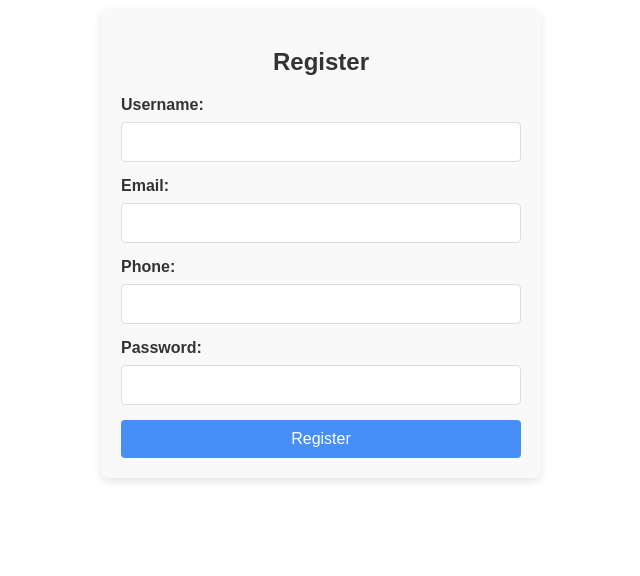
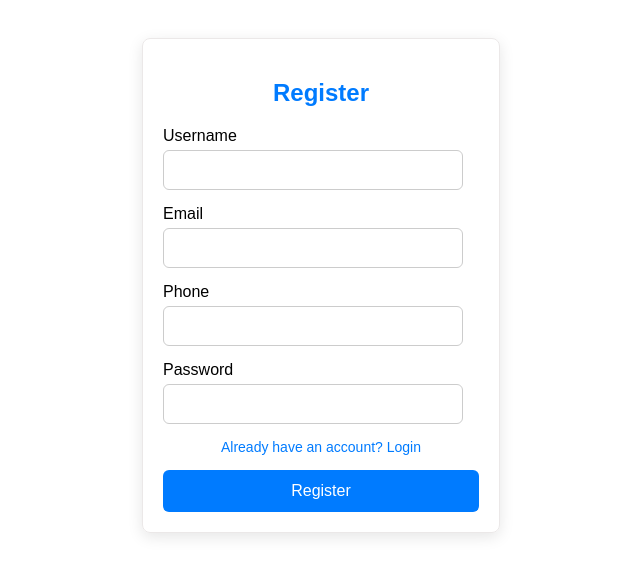
Before and after one commit to Fatma-KGamal/Shipping-System-Tools3, an Angular app in the folder my-app/: page /register in a window 1280 px wide. Shown: the top 576 px of the page, without its empty margins (319-959 px from the left). Built offline with nearby package versions, Linux system fonts and the light colour scheme.

Commit message:
Error Handling

```diff
--- a/my-app/src/app/app.module.ts
+++ b/my-app/src/app/app.module.ts
@@ -3,7 +3,7 @@ import { NgModule } from '@angular/core';
 import { BrowserModule } from '@angular/platform-browser';
 import { HttpClientModule } from '@angular/common/http';
 import { FormsModule } from '@angular/forms';
-import { AppRoutingModule } from './app-routing.module';  // Import AppRoutingModule
+import { AppRoutingModule } from './app-routing.module';
 
 import { AppComponent } from './app.component';
 import { RegisterComponent } from './register/register.component';
@@ -19,7 +19,7 @@ import { LoginComponent } from './login/login.component';
     BrowserModule,
     HttpClientModule,
     FormsModule,
-    AppRoutingModule  // Include the AppRoutingModule here
+    AppRoutingModule
   ],
   providers: [],
   bootstrap: [AppComponent]
--- /dev/null
+++ b/my-app/src/app/auth.service.ts
@@ -0,0 +1,20 @@
+import { Injectable } from '@angular/core';
+import { HttpClient } from '@angular/common/http';
+import { Observable } from 'rxjs';
+
+@Injectable({
+  providedIn: 'root'
+})
+export class AuthService {
+  private apiUrl = 'http://localhost:4300';
+
+  constructor(private http: HttpClient) {}
+
+  register(user: any): Observable<any> {
+    return this.http.post(`${this.apiUrl}/register`, user);
+  }
+
+  login(credentials: any): Observable<any> {
+    return this.http.post(`${this.apiUrl}/login`, credentials);
+  }
+}
--- a/my-app/src/app/login/login.component.css
+++ b/my-app/src/app/login/login.component.css
@@ -1,84 +1,85 @@
-/* Style for the container div */
-div {
-    max-width: 400px;
-    margin: 0 auto;
-    padding: 20px;
-    background-color: #f9f9f9;
-    border-radius: 8px;
-    box-shadow: 0 4px 8px rgba(0, 0, 0, 0.1);
+.login-container,
+.container {
+  font-family: Arial, sans-serif;
+  width: 50%;
+  margin: 0 auto;
+  padding: 30px;
 }
 
-/* Styling for the form */
-form {
-    display: flex;
-    flex-direction: column;
+.container {
+  box-shadow: 0 4px 15px rgba(0, 0, 0, 0.1);
+  border: 1px solid rgb(235, 232, 232);
+  border-radius: 8px;
+  padding: 20px;
 }
 
-/* Style for the headings */
 h2 {
-    text-align: center;
-    font-family: 'Mulish', sans-serif;
-    color: #333;
-    margin-bottom: 20px;
+  text-align: center;
+  color: #007bff;
+  margin-bottom: 20px;
 }
 
-/* Label styling */
-label {
-    font-family: 'Mulish', sans-serif;
-    font-weight: bold;
-    margin-bottom: 8px;
-    color: #333;
+.form-group {
+  margin-bottom: 20px;
 }
 
-/* Style for input fields */
 input[type="text"],
 input[type="password"] {
-    padding: 10px;
-    margin-bottom: 15px;
-    border: 1px solid #ddd;
-    border-radius: 4px;
-    font-family: 'Mulish', sans-serif;
-    font-size: 16px;
-    transition: border-color 0.3s ease;
+  width: 95%;
+  padding: 10px;
+  border: 1px solid #ccc;
+  border-radius: 6px;
+  box-sizing: border-box;
+  margin-top: 5px;
+  font-size: 16px;
 }
 
-/* Change border color on focus */
-input[type="text"]:focus,
-input[type="password"]:focus {
-    border-color: #458ff6;
-    outline: none;
+input:focus {
+  outline: none;
+  border-color: #007bff;
+  box-shadow: 0 0 5px rgba(0, 123, 255, 0.5);
 }
 
-/* Button styling */
 button {
-    padding: 10px;
-    background-color: #458ff6;
-    color: white;
-    font-family: 'Mulish', sans-serif;
-    font-size: 16px;
-    border: none;
-    border-radius: 4px;
-    cursor: pointer;
-    transition: background-color 0.3s ease;
+  background-color: #007bff;
+  color: white;
+  padding: 12px;
+  border: none;
+  border-radius: 6px;
+  cursor: pointer;
+  width: 100%;
+  font-size: 16px;
+  margin-top: 15px;
 }
 
-/* Change button background on hover */
 button:hover {
-    background-color: #356cb3;
+  background-color: #80aacf;
+  color: black;
 }
 
-/* Responsive design */
-@media (max-width: 500px) {
-    div {
-        padding: 15px;
-    }
+a {
+  text-decoration: none;
+  color: #007bff;
+  display: block;
+  text-align: center;
+  margin-top: 15px;
+  font-size: 14px;
+}
 
-    input[type="text"],
-    input[type="password"] {
-        font-size: 14px;
-    }
+a:hover {
+  text-decoration: underline;
+}
 
-    button {
-        font-size: 14px;
-    }
+.success-message {
+  color: #28a745;
+  font-size: 16px;
+  text-align: center;
+  margin-top: 10px;
 }
+
+.error-message {
+  color: #dc3545;
+  font-size: 14px;
+  margin-top: 5px;
+  padding: 5px;
+}
--- a/my-app/src/app/login/login.component.html
+++ b/my-app/src/app/login/login.component.html
@@ -1,14 +1,21 @@
-<!-- src/app/login/login.component.html -->
-<div>
+<div class="login-container">
+  <div class="container">
     <h2>Login</h2>
     <form (ngSubmit)="onSubmit()">
-<!--        <label for="username">Username:</label> -->
-        <label for = "email">Email:</label>
-        <input type="text" id="email" [(ngModel)]="email" name="email" required>
+      <div class="form-group">
+        <label for="email">Email</label>
+        <input type="text" id="email" [(ngModel)]="email" name="email" />
+        <div *ngIf="errorMessages.email" class="error-message">{{ errorMessages.email }}</div>
+      </div>
+      <div class="form-group">
+        <label for="password">Password</label>
+        <input type="password" id="password" [(ngModel)]="password" name="password" />
+        <div *ngIf="errorMessages.password" class="error-message">{{ errorMessages.password }}</div>
+      </div>
+      <a routerLink="/register">Don't have an account? Register</a>
+      <button type="submit">Login</button>
 
-        <label for="password">Password:</label>
-        <input type="password" id="password" [(ngModel)]="password" name="password" required>
-
-        <button type="submit">Login</button>
+      <div *ngIf="successMessage" class="success-message">{{ successMessage }}</div>
     </form>
+  </div>
 </div>
--- a/my-app/src/app/register/register.component.css
+++ b/my-app/src/app/register/register.component.css
@@ -1,90 +1,89 @@
-/* Style for the container div */
-div {
-    max-width: 400px;
-    margin: 0 auto;
-    padding: 20px;
-    background-color: #f9f9f9;
-    border-radius: 8px;
-    box-shadow: 0 4px 8px rgba(0, 0, 0, 0.1);
+.registration-container,
+.container {
+  font-family: Arial, sans-serif;
+  width: 50%;
+  margin: 0 auto;
+  padding: 30px;
+
 }
 
-/* Styling for the form */
-form {
-    display: flex;
-    flex-direction: column;
+.container {
+  box-shadow: 0 4px 15px rgba(0, 0, 0, 0.1);
+  border: 1px solid rgb(235, 232, 232);
+  border-radius: 8px;
+  padding: 20px;
 }
 
-/* Style for the headings */
 h2 {
-    text-align: center;
-    font-family: 'Mulish', sans-serif;
-    color: #333;
-    margin-bottom: 20px;
+  text-align: center;
+  color: #007bff;
+  margin-bottom: 20px;
 }
 
-/* Label styling */
-label {
-    font-family: 'Mulish', sans-serif;
-    font-weight: bold;
-    margin-bottom: 8px;
-    color: #333;
+.form-group {
+  margin-bottom: 15px;
 }
 
-/* Style for input fields */
 input[type="text"],
 input[type="email"],
-input[type="tel"],
 input[type="password"] {
-    padding: 10px;
-    margin-bottom: 15px;
-    border: 1px solid #ddd;
-    border-radius: 4px;
-    font-family: 'Mulish', sans-serif;
-    font-size: 16px;
-    transition: border-color 0.3s ease;
+  width: 95%;
+  padding: 10px;
+  border: 1px solid #ccc;
+  border-radius: 6px;
+  box-sizing: border-box;
+  margin-top: 5px;
+  font-size: 16px;
 }
 
-/* Change border color on focus */
-input[type="text"]:focus,
-input[type="email"]:focus,
-input[type="tel"]:focus,
-input[type="password"]:focus {
-    border-color: #458ff6;
-    outline: none;
+input:focus {
+  outline: none;
+  border-color: #007bff;
+  box-shadow: 0 0 5px rgba(0, 123, 255, 0.5);
 }
 
-/* Button styling */
 button {
-    padding: 10px;
-    background-color: #458ff6;
-    color: white;
-    font-family: 'Mulish', sans-serif;
-    font-size: 16px;
-    border: none;
-    border-radius: 4px;
-    cursor: pointer;
-    transition: background-color 0.3s ease;
+  background-color: #007bff;
+  color: white;
+  padding: 12px;
+  border: none;
+  border-radius: 6px;
+  cursor: pointer;
+  width: 100%;
+  font-size: 16px;
+  margin-top: 15px;
 }
 
-/* Change button background on hover */
 button:hover {
-    background-color: #356cb3;
+  background-color: #80aacf;
+  color: black;
 }
 
-/* Responsive design */
-@media (max-width: 500px) {
-    div {
-        padding: 15px;
-    }
+a {
+  text-decoration: none;
+  color: #007bff;
+  display: block;
+  text-align: center;
+  margin-top: 15px;
+  font-size: 14px;
 
-    input[type="text"],
-    input[type="email"],
-    input[type="tel"],
-    input[type="password"] {
-        font-size: 14px;
-    }
+}
 
-    button {
-        font-size: 14px;
-    }
+a:hover {
+  text-decoration: underline;
 }
+
+
+.success-message {
+  color: #28a745;
+  font-size: 16px;
+  text-align: center;
+  margin-top: 10px;
+}
+
+.error-message {
+  color: #dc3545;
+  font-size: 14px;
+  margin-top: 5px;
+  padding: 5px;
+}
--- a/my-app/src/app/register/register.component.html
+++ b/my-app/src/app/register/register.component.html
@@ -1,18 +1,37 @@
-<div>
+<div class="registration-container">
+  <div class="container">
     <h2>Register</h2>
+
     <form (ngSubmit)="onSubmit()">
+      <div class="form-group">
+        <label for="username">Username</label>
+        <input type="text" id="username" [(ngModel)]="username" name="username" required />
+        <div *ngIf="errorMessages.username" class="error-message">{{ errorMessages.username }}</div>
+      </div>
 
-            <label for="username">Username:</label><input type="text" id="username" [(ngModel)]="username" name="username" required>
+      <div class="form-group">
+        <label for="email">Email</label>
+        <input type="email" id="email" [(ngModel)]="email" name="email" required />
+        <div *ngIf="errorMessages.email" class="error-message">{{ errorMessages.email }}</div>
+      </div>
 
-        <label for="email">Email:</label>
-        <input type="email" id="email" [(ngModel)]="email" name="email" required>
+      <div class="form-group">
+        <label for="phone">Phone</label>
+        <input type="text" id="phone" [(ngModel)]="phone" name="phone" required />
+        <div *ngIf="errorMessages.phone" class="error-message">{{ errorMessages.phone }}</div>
+      </div>
 
-        <label for="phone">Phone:</label>
-        <input type="tel" id="phone" [(ngModel)]="phone" name="phone" required>
+      <div class="form-group">
+        <label for="password">Password</label>
+        <input type="password" id="password" [(ngModel)]="password" name="password" required />
+        <div *ngIf="errorMessages.password" class="error-message">{{ errorMessages.password }}</div>
+      </div>
 
-        <label for="password">Password:</label>
-        <input type="password" id="password" [(ngModel)]="password" name="password" required>
+      <a routerLink="/login">Already have an account? Login</a>
 
-        <button type="submit">Register</button>
+      <button type="submit">Register</button>
+
+      <div *ngIf="successMessage" class="success-message">{{ successMessage }}</div>
     </form>
+  </div>
 </div>
```
Also changed, not shown: my-app/src/app/app-routing.module.ts (+3 -4 lines), my-app/src/app/login/login.component.ts (+24 -8 lines), my-app/src/app/register/register.component.ts (+46 -7 lines), 2 other files (tests, documents, lock files or other folders).
